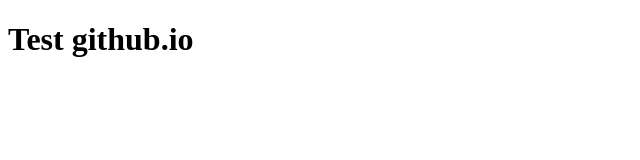
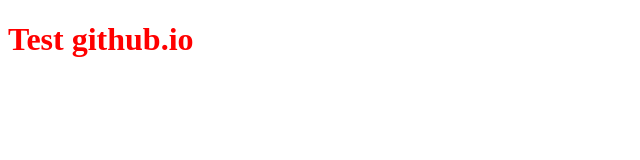
Before and after one commit to LeaG76/LeaG76.github.io, a plain HTML site: page index.html in a window 1280 px wide. Shown: the whole page, without its empty margins (0-640 px from the left). Drawn offline with Linux system fonts and the light colour scheme.

Commit message:
Add stylesheet file

```diff
--- a/index.html
+++ b/index.html
@@ -3,6 +3,7 @@
   <head>
     <meta http-equiv="Content-Type" content="text/html; charset=UTF-8" />
     <title>Test</title>
+    <link href="stylesheets/index.css" rel="stylesheet" type="text/css">
   </head>
   <body>
     <h1>Test github.io</h1>
--- /dev/null
+++ b/stylesheets/index.css
@@ -0,0 +1,3 @@
+h1 {
+    color: red;
+}
```
